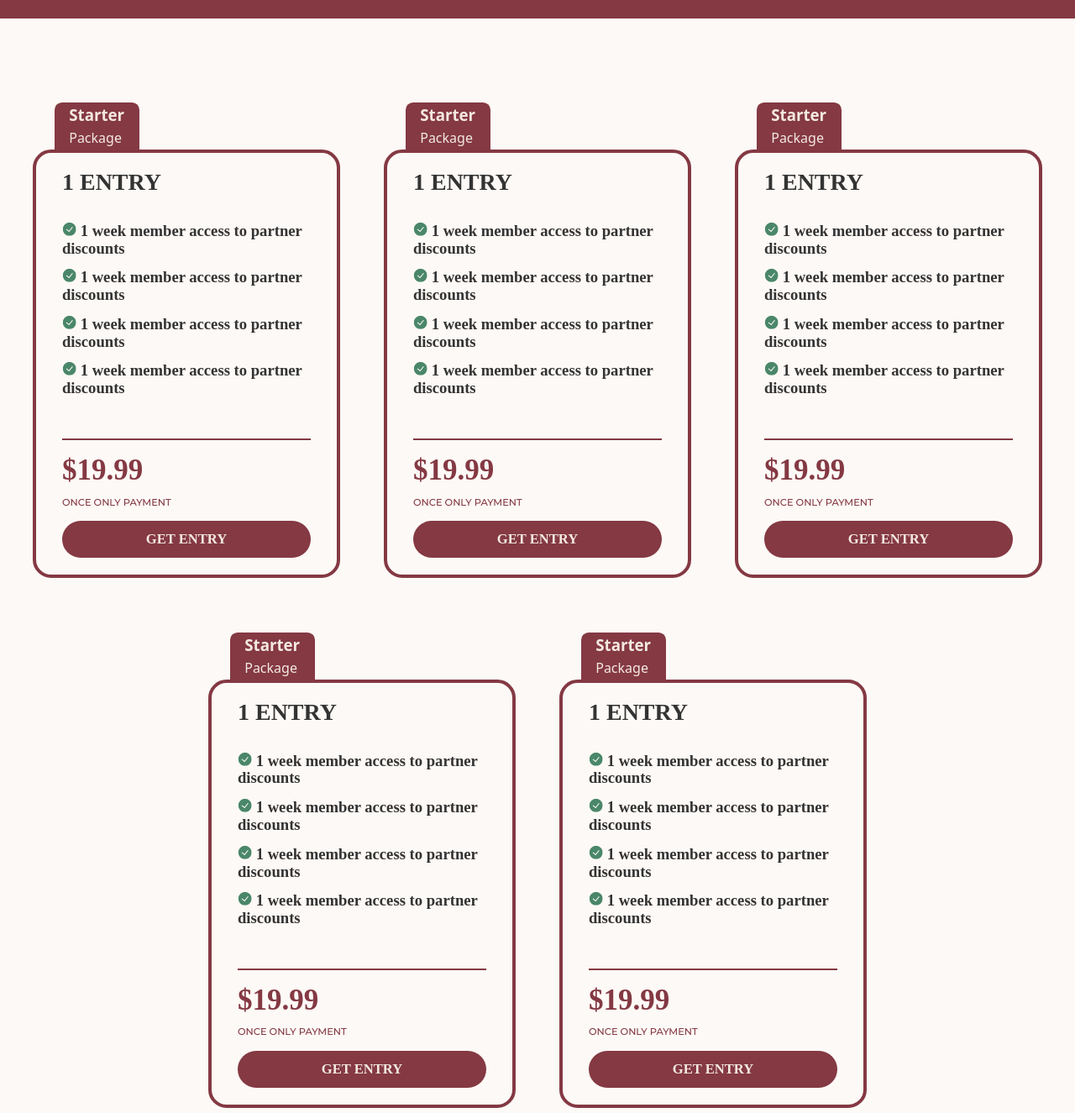
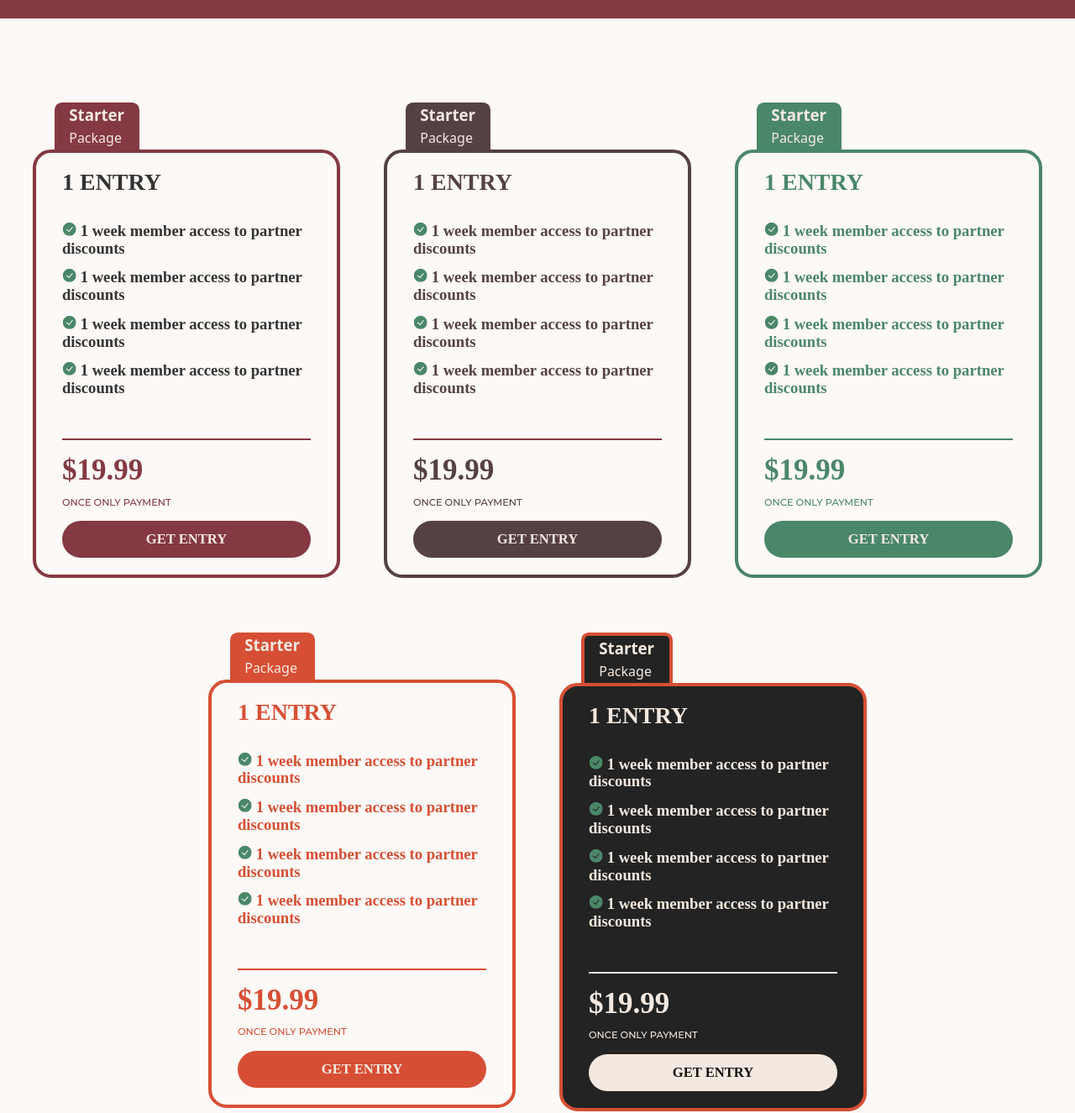
Before and after one commit to SheikhFaizan141/assignment-page, a website built with Vite: page index.html in a window 1280 px wide. Shown: the part 1260-2585 px from the top of the page at 84% size. Built offline with nearby package versions, Linux system fonts and the light colour scheme; files whose address does not match are found by name.

Commit message:
add colors to the cards

```diff
--- a/index.html
+++ b/index.html
@@ -744,7 +744,7 @@
   <section class="packages">
     <!-- Starter -->
     <div class="package-container-one">
-      <article class="package-1 card-wrapper package-card">
+      <article class="package-1 card-wrapper package-card starter-package">
         <div class="card-tag">
           <h3>Starter</h3>
           <p>Package</p>
@@ -828,7 +828,8 @@
           <button class="btn btn-card">Get Entry</button>
         </div>
       </article>
-      <article class="package-1 card-wrapper package-card">
+
+      <article class="package-1 card-wrapper package-card basic-package">
         <div class="card-tag">
           <h3>Starter</h3>
           <p>Package</p>
@@ -912,7 +913,8 @@
           <button class="btn btn-card">Get Entry</button>
         </div>
       </article>
-      <article class="package-1 card-wrapper package-card">
+
+      <article class="package-1 card-wrapper package-card deluxe-package">
         <div class="card-tag">
           <h3>Starter</h3>
           <p>Package</p>
@@ -998,7 +1000,7 @@
       </article>
     </div>
     <div class="package-container-two">
-      <article class="package-1 card-wrapper package-card">
+      <article class="package-1 card-wrapper package-card premium-package">
         <div class="card-tag">
           <h3>Starter</h3>
           <p>Package</p>
@@ -1082,7 +1084,7 @@
           <button class="btn btn-card">Get Entry</button>
         </div>
       </article>
-      <article class="package-1 card-wrapper package-card">
+      <article class="package-1 card-wrapper package-card elite-package">
         <div class="card-tag">
           <h3>Starter</h3>
           <p>Package</p>
--- a/src/style.css
+++ b/src/style.css
@@ -490,3 +490,120 @@ button {
     padding: 6px 14px;
   }
 }
+
+/* Package Specific Borders */
+.starter-package {
+  /* border: 3px solid #a85a5a; */
+}
+
+.basic-package {
+  color: #554144;
+
+  .card-tag {
+    background: #554144;
+  }
+
+  .card-content {
+    border: 4.8px solid #554144;
+  }
+
+  .price {
+    color: #554144;
+  }
+
+  .btn-card {
+    background-color: #554144;
+    color: #F4E9E1;
+  }
+
+}
+
+.deluxe-package {
+  --delux-package-color: #4A8769;
+  color: var(--delux-package-color);
+
+  .card-tag {
+    background: var(--delux-package-color);
+  }
+
+  .card-content {
+    border: 4.8px solid var(--delux-package-color);
+  }
+
+  .price {
+    color: var(--delux-package-color);
+  }
+
+  .btn-card {
+    background-color: var(--delux-package-color);
+    color: #F4E9E1;
+  }
+
+  .price {
+    border-top: 2.08px solid var(--delux-package-color);
+    margin-bottom: 13.12px;
+    color: var(--delux-package-color);
+  }
+
+}
+
+.premium-package {
+  --premium-package-color: #D64F34;
+  color: var(--premium-package-color);
+
+  .card-tag {
+    background: var(--premium-package-color);
+  }
+
+  .card-content {
+    border: 4.8px solid var(--premium-package-color);
+  }
+
+  .btn-card {
+    background-color: var(--premium-package-color);
+    color: #F4E9E1;
+  }
+
+  .price {
+    color: var(--premium-package-color);
+    border-top: 2.08px solid var(--premium-package-color);
+    margin-bottom: 13.12px;
+    color: var(--premium-package-color);
+  }
+}
+
+.elite-package {
+  color: #F4E9E1;
+
+  .card-tag {
+    background: #232323;
+    border: 4.8px solid #D64F34;
+    border-bottom: none;
+  }
+
+  .card-content {
+    border: 4.8px solid #D64F34;
+    color: #F4E9E1;
+    background: #232323;
+  }
+
+  .price {
+    color: var(--elite-package-color);
+  }
+
+  .btn-card {
+    background-color: var(--elite-package-color);
+    color: #F4E9E1;
+  }
+
+  .price {
+    border-top: 2.08px solid #F4E9E1;
+    margin-bottom: 13.12px;
+    color: #F4E9E1;
+  }
+
+  .btn-card {
+    color: #131309;
+    background: #F4E9E1;
+  }
+}
```
